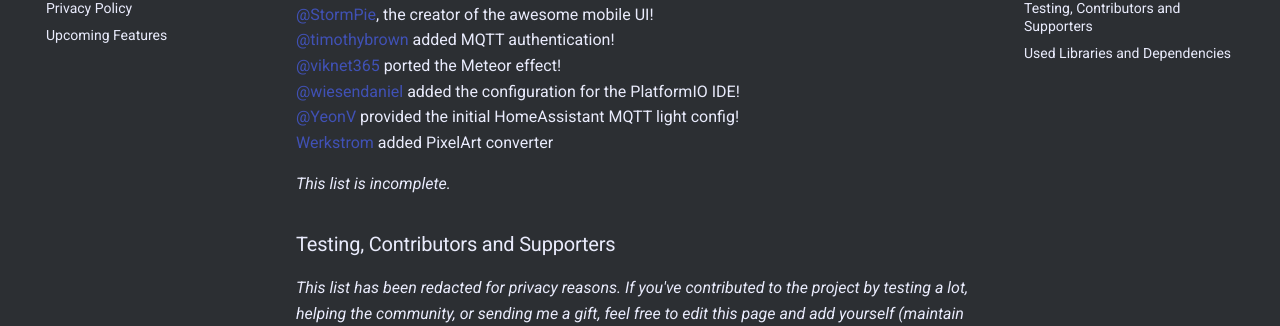
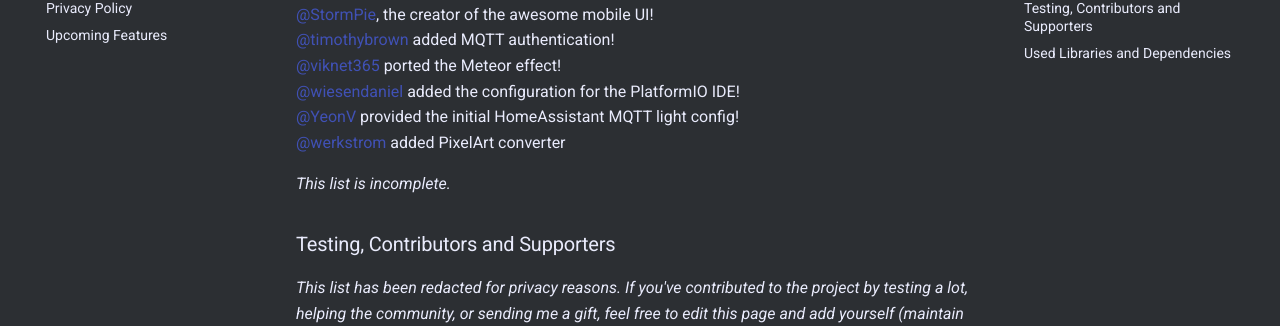
Before and after one commit to Aircoookie/WLED-Docs, an MkDocs documentation site: the page built from docs/about/contributors.md, in a window 1280 px wide and 900 px high, scrolled down 607 px. Shown: the part 127-453 px from the top of the window. Built offline with MkDocs 1.6.1 and Material for MkDocs 9.7.7, drawn with Linux system fonts in a browser that asks for light colours; comment, search, counter and statistics services are not loaded.

```diff
--- a/docs/about/contributors.md
+++ b/docs/about/contributors.md
@@ -26,7 +26,7 @@ adamo made the animated Discord server logo!
 [@viknet365](https://github.com/viknet365) ported the Meteor effect!
 [@wiesendaniel](https://github.com/wiesendaniel) added the configuration for the PlatformIO IDE!
 [@YeonV](https://github.com/YeonV) provided the initial HomeAssistant MQTT light config!
-[Werkstrom](https://github.com/werkstrom) added PixelArt converter
+[@werkstrom](https://github.com/werkstrom) added PixelArt converter
 
 _This list is incomplete._
 
```
